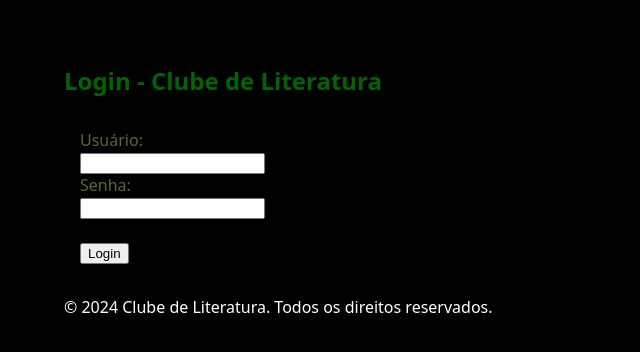
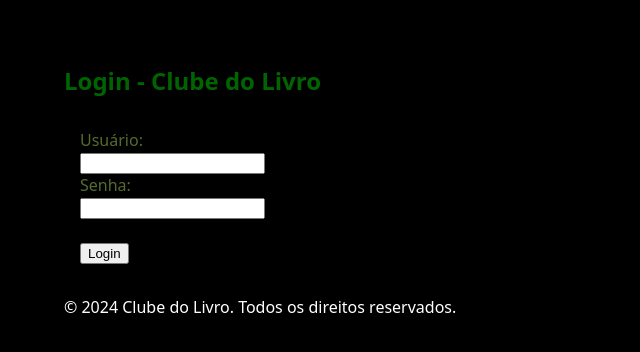
Before and after one commit to RamonaP88/stackblitz-starters-loginecadastro-clubedeliteratura-ADS1AB, a website: page login.html in a window 1280 px wide. Shown: the whole page, without its empty margins (0-640 px from the left). Drawn offline with Linux system fonts and the light colour scheme.

Commit message:
Correção login.html
Alterei Clube de Literatura para Clube do Livro.

```diff
--- a/login.html
+++ b/login.html
@@ -3,12 +3,12 @@
   <head>
     <meta charset="UTF-8" />
     <meta name="viewport" content="width=device-width, initial-scale=1.0" />
-    <title>Login - Clube de Literatura</title>
+    <title>Login - Clube do Livro</title>
     <link rel="stylesheet" href="styles.css" />
   </head>
   <body>
     <header>
-      <h1 class="titulo-principal">Login - Clube de Literatura</h1>
+      <h1 class="titulo-principal">Login - Clube do Livro</h1>
     </header>
     <main>
       <form action="dashboard.html" method="post">
@@ -20,7 +20,7 @@
       </form>
     </main>
     <footer class="rodape">
-      <p>&copy; 2024 Clube de Literatura. Todos os direitos reservados.</p>
+      <p>&copy; 2024 Clube do Livro. Todos os direitos reservados.</p>
     </footer>
   </body>
 </html>
```
